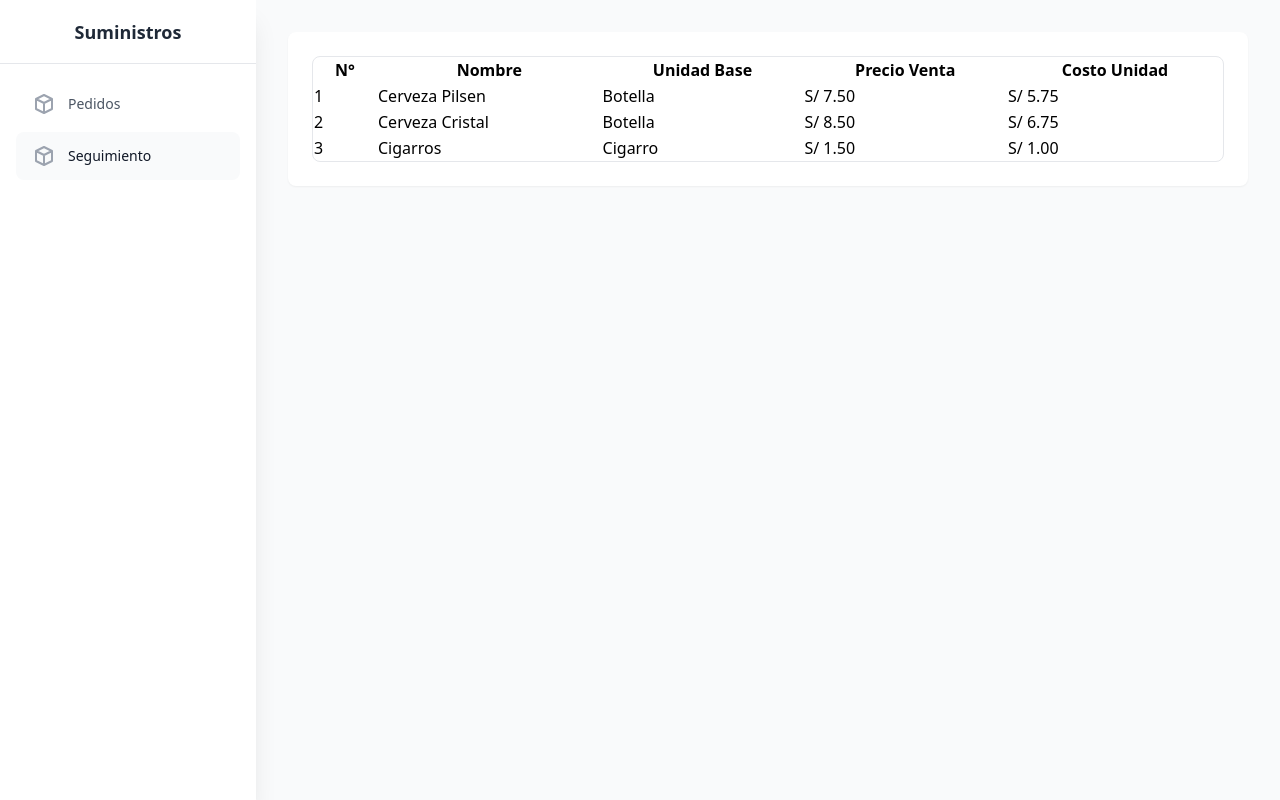
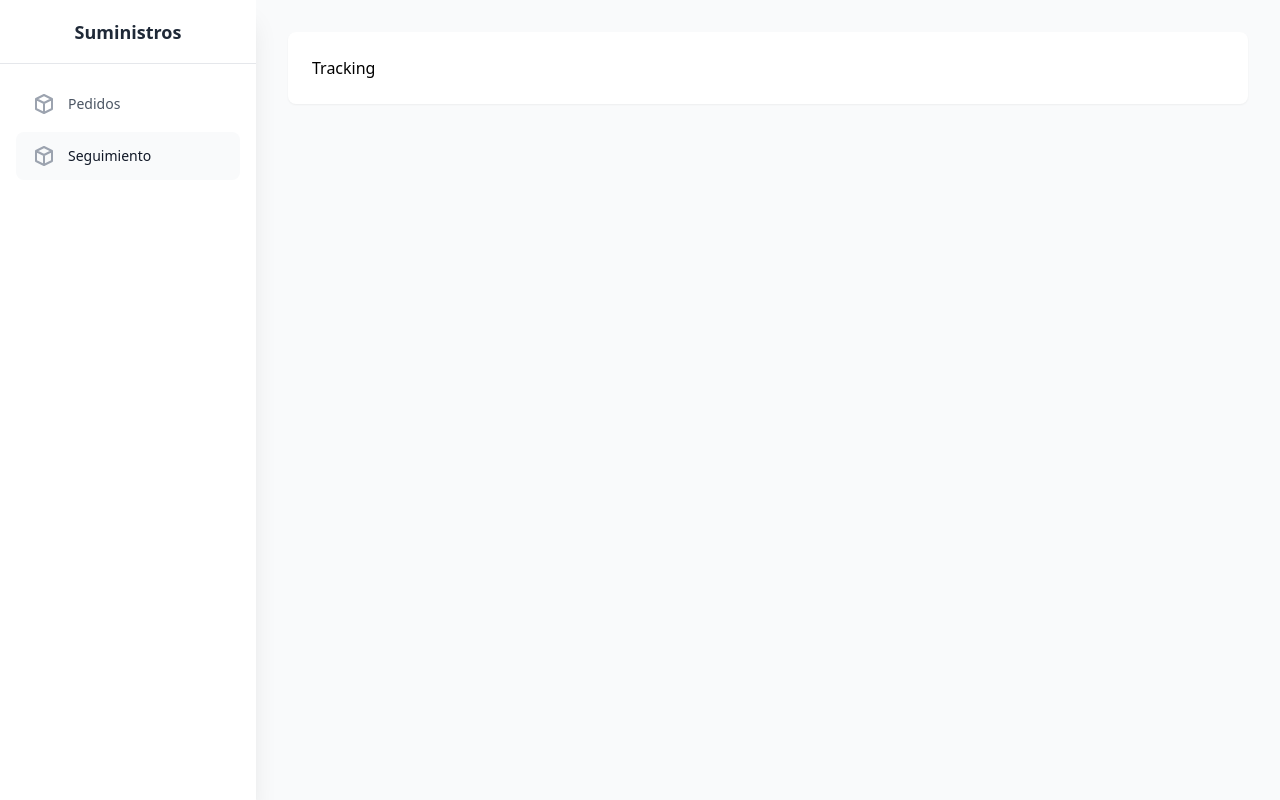
Before and after one commit to andycodev/suministros-front, a Vue app: page /tracking in a window 1280 px wide. Built offline with nearby package versions, Linux system fonts and the light colour scheme; what @tanstack/vue-query would draw is missing.

Commit message:
create pedido check II

```diff
--- a/src/views/OrderView.vue
+++ b/src/views/OrderView.vue
@@ -91,9 +91,9 @@
             {{ isPendingCreatePedido ? 'Realizando pedido...' : 'Realizar pedido' }}
           </button>
         </div>
-        <pre>
+        <!-- <pre>
           {{ pedidoPayload }}
-        </pre>
+        </pre> -->
       </div>
 
     </div>
@@ -133,31 +133,66 @@
         <div class="w-full max-w-3xl mx-auto space-y-3">
           <div v-if="isLoadingMaterialesPersona">Cargando materiales ...</div>
           <template v-else>
-            <div v-for="item in materiales" :key="item.id_material"
-              class="card bg-base-100 shadow-sm border border-base-200 hover:shadow-md transition-all duration-200">
-              <div class="card-body p-4 flex flex-col sm:flex-row sm:items-center sm:justify-between gap-3">
-
-                <!-- Info -->
-                <div>
-                  <h2 class="font-semibold text-lg">{{ item.nombre }}</h2>
-                  <p class="text-sm opacity-70 -mt-1">{{ item.descripcion }}</p>
-                  <p class="font-bold text-primary mt-1">S/. {{ item.precio }}</p>
+            <!-- Search Bar -->
+            <div class="sticky top-0 z-10 bg-white pb-2">
+              <div class="relative">
+                <input type="text" v-model="searchQuery" placeholder="Buscar materiales..."
+                  class="input input-bordered w-full pl-10 pr-4 py-2 rounded-lg focus:outline-none focus:ring-2 focus:ring-primary/50">
+                <svg xmlns="http://www.w3.org/2000/svg" class="h-5 w-5 text-gray-400 absolute left-3 top-3" fill="none"
+                  viewBox="0 0 24 24" stroke="currentColor">
+                  <path stroke-linecap="round" stroke-linejoin="round" stroke-width="2"
+                    d="M21 21l-6-6m2-5a7 7 0 11-14 0 7 7 0 0114 0z" />
+                </svg>
               </div>
 
-                <!-- Controles -->
+              <!-- Selected items counter -->
+              <div v-if="totalItems > 0" class="text-sm text-gray-500 mt-2 px-1">
+                {{ filteredMaterials.length }} materiales encontrados |
+                <span class="font-medium">{{ totalItems }} seleccionados</span>
+              </div>
+            </div>
+
+            <!-- Materials List with Scroll -->
+            <div class="space-y-3 max-h-[60vh] overflow-y-auto pr-2 -mr-2">
+              <div v-for="item in filteredMaterials" :key="item.id_material"
+                class="card transition-all duration-200 border" :class="{
+                  'bg-green-50 border-green-200': item.cantidad > 0,
+                  'bg-base-100 border-base-200': item.cantidad === 0
+                }">
+                <div class="card-body p-4 flex flex-col sm:flex-row sm:items-center sm:justify-between gap-3">
+                  <!-- Info -->
+                  <div class="flex-1">
+                    <div class="flex items-start justify-between">
+                      <h2 class="font-semibold text-lg">{{ item.nombre }}</h2>
+                      <span class="text-sm font-medium text-green-600" v-if="item.cantidad > 0">
+                        {{ item.cantidad }} x S/. {{ item.precio }}
+                      </span>
+                    </div>
+                    <p class="text-sm text-gray-600 mt-1">{{ item.descripcion }}</p>
+                    <p class="font-bold text-primary mt-1">S/. {{ (item.precio * item.cantidad).toFixed(2) }}</p>
+                  </div>
+
+                  <!-- Controls -->
                   <div class="flex items-center gap-2">
-                  <button class="btn btn-sm btn-outline" @click="decrementar(item)">
-                    -
+                    <button class="btn btn-sm btn-ghost border border-gray-300 hover:bg-gray-100"
+                      @click="decrementar(item)" :disabled="item.cantidad === 0">
+                      <svg xmlns="http://www.w3.org/2000/svg" class="h-4 w-4" fill="none" viewBox="0 0 24 24"
+                        stroke="currentColor">
+                        <path stroke-linecap="round" stroke-linejoin="round" stroke-width="2" d="M20 12H4" />
+                      </svg>
                     </button>
 
                     <input type="number" class="input input-sm input-bordered w-16 text-center"
-                    v-model.number="item.cantidad" min="0" />
+                      v-model.number="item.cantidad" min="0" @input="handleQuantityInput($event, item)" />
 
                     <button class="btn btn-sm btn-primary" @click="incrementar(item)">
-                    +
+                      <svg xmlns="http://www.w3.org/2000/svg" class="h-4 w-4" fill="none" viewBox="0 0 24 24"
+                        stroke="currentColor">
+                        <path stroke-linecap="round" stroke-linejoin="round" stroke-width="2" d="M12 4v16m8-8H4" />
+                      </svg>
                     </button>
                   </div>
-
+                </div>
               </div>
             </div>
           </template>
@@ -184,8 +219,11 @@ const { selectedPersona, materiales, useGetMaterialesPersona, useCreatePedido }
 const { data: materialesPersona, isLoading: isLoadingMaterialesPersona, isPending: isPendingMaterialesPersona, refetch: refetchMaterialesPersona, isRefetching: isRefetchingMaterialesPersona } = useGetMaterialesPersona()
 const { mutate: createPedido, isPending: isPendingCreatePedido } = useCreatePedido()
 
+const searchQuery = ref('')
+
 const selectPersona = (persona: any) => {
   selectedPersona.value = persona;
+  searchQuery.value = ''; // Reset search when selecting a new person
   refetchMaterialesPersona();
 };
 
@@ -206,9 +244,30 @@ const decrementar = (item: any) => {
   if (item.cantidad > 0) item.cantidad--;
 };
 
+const handleQuantityInput = (event: Event, item: any) => {
+  const input = event.target as HTMLInputElement;
+  let value = parseInt(input.value);
+
+  if (isNaN(value) || value < 0) {
+    value = 0;
+  }
+
+  item.cantidad = value;
+};
+
 /* const verMateriales = () => {
   refetchMaterialesPersona();
 }; */
+
+const filteredMaterials = computed(() => {
+  if (!searchQuery.value) return materiales.value;
+  const query = searchQuery.value?.toLowerCase() || '';
+  return materiales.value.filter((item: any) => {
+    const nombre = item.nombre?.toLowerCase() || '';
+    const descripcion = item.descripcion?.toLowerCase() || '';
+    return nombre.includes(query) || descripcion.includes(query);
+  });
+});
 
 const totalItems = computed(() =>
   materiales.value.reduce((sum: number, item: any) => sum + item.cantidad, 0)
--- a/src/views/TrackingView.vue
+++ b/src/views/TrackingView.vue
@@ -1,42 +1,8 @@
 <template>
-    <div class="h-full flex flex-col">
-        <div class="rounded-lg border border-base-300 overflow-hidden flex-1 flex flex-col">
-            <div class="overflow-hidden flex-1">
-                <div class="h-full flex flex-col">
-                    <div class="overflow-y-auto flex-1">
-                        <table class="table table-zebra w-full">
-                            <thead class="sticky top-0 z-10">
-                                <tr class="bg-base-200">
-                                    <th class="w-16">N°</th>
-                                    <th>Nombre</th>
-                                    <th>Unidad Base</th>
-                                    <th>Precio Venta</th>
-                                    <th>Costo Unidad</th>
-                                </tr>
-                            </thead>
-                            <tbody>
-                                <tr v-for="producto in productos" :key="producto.id_producto"
-                                    class="hover:bg-base-200 transition-colors duration-200">
-                                    <td class="font-medium">{{ producto.id_producto }}</td>
-                                    <td class="whitespace-nowrap">{{ producto.nombre }}</td>
-                                    <td class="whitespace-nowrap">{{ producto.unidad_base }}</td>
-                                    <td class="whitespace-nowrap">S/ {{ producto.precio_venta.toFixed(2) }}</td>
-                                    <td class="whitespace-nowrap">S/ {{ producto.costo_unidad.toFixed(2) }}</td>
-                                </tr>
-                            </tbody>
-                        </table>
-                    </div>
-                </div>
-            </div>
-        </div>
+    <div>
+        <h1>Tracking</h1>
     </div>
 </template>
 <script lang="ts" setup>
-import { ref } from 'vue'
 
-const productos = ref([
-    { id_producto: 1, nombre: 'Cerveza Pilsen', unidad_base: 'Botella', precio_venta: 7.50, costo_unidad: 5.75 },
-    { id_producto: 2, nombre: 'Cerveza Cristal', unidad_base: 'Botella', precio_venta: 8.50, costo_unidad: 6.75 },
-    { id_producto: 3, nombre: 'Cigarros', unidad_base: 'Cigarro', precio_venta: 1.50, costo_unidad: 1.00 },
-])
 </script>
```
Lines whose indentation alone changed are shown as unchanged.
